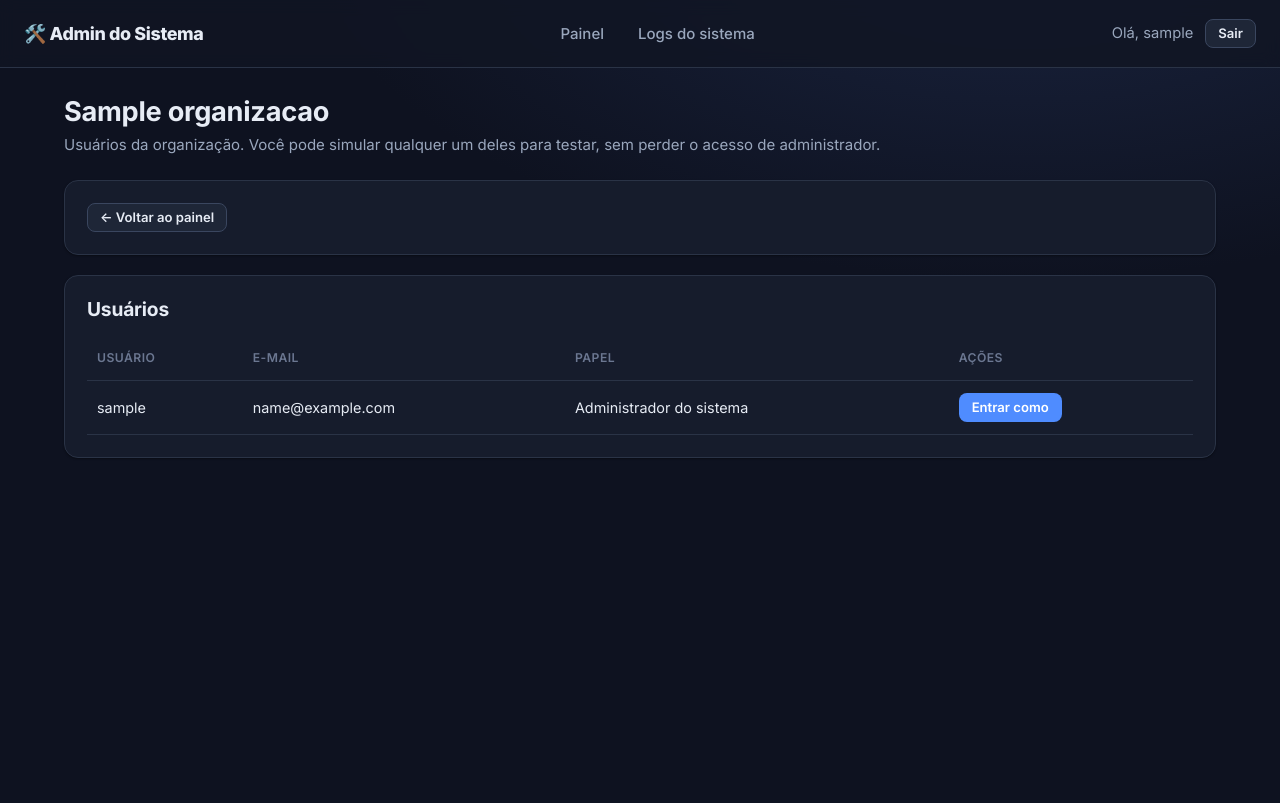
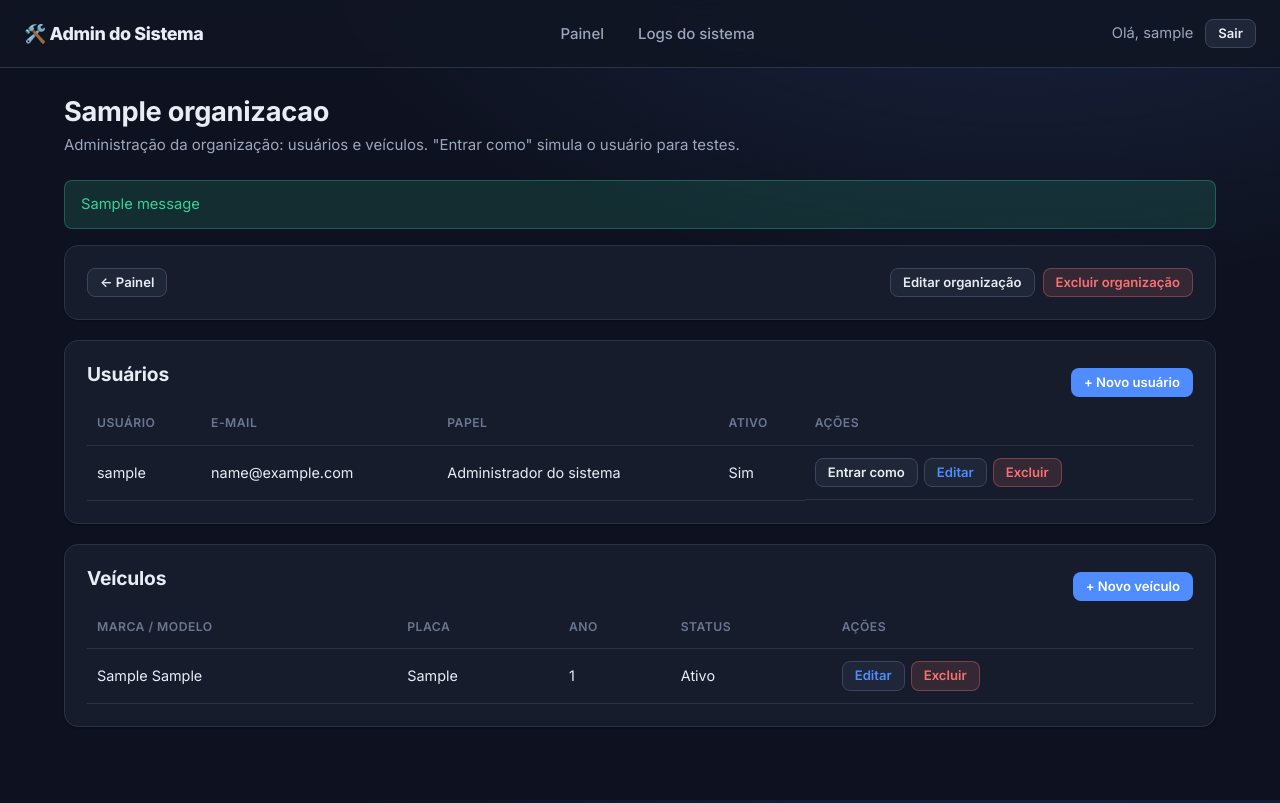
Before and after one commit to willCastilho/Frotas, a Django app: page /sistema/org/1/ in a window 1280 px wide. Before the commit the page ends 458 px from the top, so only its background shows below. Run offline with Django 5.2, Linux system fonts and the light colour scheme; a user stored in the database is signed in; tables that the repository leaves empty hold one stand-in row (values such as "Sample post"); one stand-in notice (Sample message) is shown.

Commit message:
Admin global: CRUD completo de organizacoes, usuarios e veiculos
O administrador do sistema passa a criar, editar e excluir diretamente pelo
painel (sem precisar impersonar):
- Organizacoes: nova, editar (nome, plano, assinatura) e excluir (cascata).
- Usuarios: criar em qualquer org (papel incl. admin), com link de convite;
  editar papel/estado (ativo) e excluir. Admin criado fica sem organizacao e
  vira superusuario.
- Veiculos: criar/editar/excluir em qualquer organizacao (reusa VeiculoForm).
- Hub de administracao por organizacao (usuarios + veiculos + acoes da org) e
  botao "Nova organizacao" no painel.
- Template unico de formulario do sistema; PapelAdminForm com estado ativo.
- 8 novos testes de CRUD do admin (95 no total, todos passando).
- Documentacao (RF-50) atualizada.

Co-Authored-By: Claude Opus 4.8 <noreply@anthropic.com>

```diff
--- a/contas/templates/contas/admin_organizacao.html
+++ b/contas/templates/contas/admin_organizacao.html
@@ -7,28 +7,60 @@
 <div class="container">
     <div class="header">
         <h1>{{ org.nome }}</h1>
-        <p>Usuários da organização. Você pode simular qualquer um deles para testar, sem perder o acesso de administrador.</p>
+        <p>Administração da organização: usuários e veículos. "Entrar como" simula o usuário para testes.</p>
+    </div>
+
+    {% if messages %}
+        {% for message in messages %}
+            <div class="alert alert-{{ message.tags }}">{{ message }}</div>
+        {% endfor %}
+    {% endif %}
+
+    {% if convite %}
+        <div class="painel-card convite-box">
+            <h2>🔗 Link de acesso para {{ convite.email }}</h2>
+            <p class="convite-hint">Envie este link ao usuário para ele definir a senha.</p>
+            <div class="convite-linha">
+                <input type="text" value="{{ convite.link }}" readonly onclick="this.select()">
+            </div>
+        </div>
+    {% endif %}
+
+    <div class="painel-card periodo-filtro">
+        <a href="{% url 'painel_admin' %}" class="btn btn-secondary btn-small">← Painel</a>
+        <div style="display:flex;gap:8px;">
+            <a href="{% url 'editar_organizacao' org.id %}" class="btn btn-small btn-secondary">Editar organização</a>
+            <form method="post" action="{% url 'excluir_organizacao' org.id %}" onsubmit="return confirm('Excluir a organização e TODOS os seus dados?')">
+                {% csrf_token %}
+                <button type="submit" class="btn btn-small btn-danger">Excluir organização</button>
+            </form>
+        </div>
     </div>
 
     <div class="painel-card">
-        <a href="{% url 'painel_admin' %}" class="btn btn-secondary btn-small">← Voltar ao painel</a>
-    </div>
-
-    <div class="painel-card">
-        <h2>Usuários</h2>
+        <div class="secao-header" style="display:flex;justify-content:space-between;align-items:center;">
+            <h2>Usuários</h2>
+            <a href="{% url 'novo_usuario_admin' org.id %}" class="btn btn-small btn-primary">+ Novo usuário</a>
+        </div>
         {% if perfis %}
             <table class="alertas-table">
-                <thead><tr><th>Usuário</th><th>E-mail</th><th>Papel</th><th>Ações</th></tr></thead>
+                <thead><tr><th>Usuário</th><th>E-mail</th><th>Papel</th><th>Ativo</th><th>Ações</th></tr></thead>
                 <tbody>
                     {% for p in perfis %}
                         <tr>
                             <td>{{ p.user.get_username }}</td>
                             <td>{{ p.user.email|default:"—" }}</td>
                             <td>{{ p.get_papel_display }}</td>
-                            <td>
+                            <td>{% if p.user.is_active %}Sim{% else %}<span class="variacao-red">Não</span>{% endif %}</td>
+                            <td style="display:flex;gap:6px;flex-wrap:wrap;">
                                 <form method="post" action="{% url 'impersonar' p.id %}" style="display:inline;">
                                     {% csrf_token %}
-                                    <button type="submit" class="btn btn-small btn-primary">Entrar como</button>
+                                    <button type="submit" class="btn btn-small btn-secondary">Entrar como</button>
+                                </form>
+                                <a href="{% url 'editar_usuario_admin' p.id %}" class="btn btn-small btn-secondary">Editar</a>
+                                <form method="post" action="{% url 'excluir_usuario_admin' p.id %}" style="display:inline;" onsubmit="return confirm('Excluir este usuário?')">
+                                    {% csrf_token %}
+                                    <button type="submit" class="btn btn-small btn-danger">Excluir</button>
                                 </form>
                             </td>
                         </tr>
@@ -39,5 +71,36 @@
             <p class="vazio">Esta organização não tem usuários.</p>
         {% endif %}
     </div>
+
+    <div class="painel-card">
+        <div class="secao-header" style="display:flex;justify-content:space-between;align-items:center;">
+            <h2>Veículos</h2>
+            <a href="{% url 'novo_veiculo_admin' org.id %}" class="btn btn-small btn-primary">+ Novo veículo</a>
+        </div>
+        {% if veiculos %}
+            <table class="alertas-table">
+                <thead><tr><th>Marca / Modelo</th><th>Placa</th><th>Ano</th><th>Status</th><th>Ações</th></tr></thead>
+                <tbody>
+                    {% for v in veiculos %}
+                        <tr>
+                            <td>{{ v.marca }} {{ v.modelo }}</td>
+                            <td>{{ v.placa|default:"—" }}</td>
+                            <td>{{ v.ano }}</td>
+                            <td>{{ v.get_status_display }}</td>
+                            <td style="display:flex;gap:6px;flex-wrap:wrap;">
+                                <a href="{% url 'editar_veiculo_admin' v.id %}" class="btn btn-small btn-secondary">Editar</a>
+                                <form method="post" action="{% url 'excluir_veiculo_admin' v.id %}" style="display:inline;" onsubmit="return confirm('Excluir este veículo?')">
+                                    {% csrf_token %}
+                                    <button type="submit" class="btn btn-small btn-danger">Excluir</button>
+                                </form>
+                            </td>
+                        </tr>
+                    {% endfor %}
+                </tbody>
+            </table>
+        {% else %}
+            <p class="vazio">Esta organização não tem veículos.</p>
+        {% endif %}
+    </div>
 </div>
 {% endblock content %}
--- a/contas/urls.py
+++ b/contas/urls.py
@@ -19,4 +19,15 @@ urlpatterns = [
     path('sistema/org/<int:org_id>/', views.admin_organizacao, name='admin_organizacao'),
     path('sistema/impersonar/<int:perfil_id>/', views.impersonar, name='impersonar'),
     path('sistema/sair-simulacao/', views.sair_impersonacao, name='sair_impersonacao'),
+
+    # CRUD do admin global
+    path('sistema/org/nova/', views.nova_organizacao, name='nova_organizacao_admin'),
+    path('sistema/org/<int:org_id>/editar/', views.editar_organizacao, name='editar_organizacao'),
+    path('sistema/org/<int:org_id>/excluir/', views.excluir_organizacao, name='excluir_organizacao'),
+    path('sistema/org/<int:org_id>/usuario/novo/', views.novo_usuario_admin, name='novo_usuario_admin'),
+    path('sistema/usuario/<int:perfil_id>/editar/', views.editar_usuario_admin, name='editar_usuario_admin'),
+    path('sistema/usuario/<int:perfil_id>/excluir/', views.excluir_usuario_admin, name='excluir_usuario_admin'),
+    path('sistema/org/<int:org_id>/veiculo/novo/', views.novo_veiculo_admin, name='novo_veiculo_admin'),
+    path('sistema/veiculo/<int:veiculo_id>/editar/', views.editar_veiculo_admin, name='editar_veiculo_admin'),
+    path('sistema/veiculo/<int:veiculo_id>/excluir/', views.excluir_veiculo_admin, name='excluir_veiculo_admin'),
 ]
--- a/contas/views.py
+++ b/contas/views.py
@@ -243,11 +243,16 @@ def painel_admin(request):
 @login_required
 @exige_admin_global
 def admin_organizacao(request, org_id):
-    """Usuarios de uma organizacao, para o admin escolher quem impersonar."""
+    """Hub de administracao de uma organizacao: usuarios e veiculos (CRUD),
+    alem de impersonar para testes."""
+    from carro.models import Veiculo
     org = get_object_or_404(Organizacao, id=org_id)
     perfis = PerfilUsuario.objects.filter(organizacao=org).select_related('user')
+    veiculos = Veiculo.objects.filter(organizacao=org)
+    convite = request.session.pop('convite', None)
     return render(request, 'contas/admin_organizacao.html',
-                  {'org': org, 'perfis': perfis})
+                  {'org': org, 'perfis': perfis, 'veiculos': veiculos,
+                   'convite': convite})
 
 
 @login_required
@@ -315,3 +320,183 @@ def logs_sistema(request):
         'escopo': 'Todo o sistema',
         'do_sistema': True,
     })
+
+
+# ---- CRUD de organizacoes (admin global) ----
+
+@login_required
+@exige_admin_global
+def nova_organizacao(request):
+    from contas.forms import OrganizacaoAdminForm
+    form = OrganizacaoAdminForm(request.POST or None)
+    if request.method == 'POST' and form.is_valid():
+        org = form.save(commit=False)
+        if org.plano is None:
+            org.plano = _plano_padrao()
+        org.save()
+        messages.success(request, 'Organização criada.')
+        return redirect('admin_organizacao', org_id=org.id)
+    return render(request, 'contas/sistema_form.html',
+                  {'form': form, 'titulo': 'Nova organização',
+                   'voltar': reverse('painel_admin')})
+
+
+@login_required
+@exige_admin_global
+def editar_organizacao(request, org_id):
+    from contas.forms import OrganizacaoAdminForm
+    org = get_object_or_404(Organizacao, id=org_id)
+    form = OrganizacaoAdminForm(request.POST or None, instance=org)
+    if request.method == 'POST' and form.is_valid():
+        form.save()
+        messages.success(request, 'Organização atualizada.')
+        return redirect('admin_organizacao', org_id=org.id)
+    return render(request, 'contas/sistema_form.html',
+                  {'form': form, 'titulo': f'Editar {org.nome}',
+                   'voltar': reverse('admin_organizacao', args=[org.id])})
+
+
+@login_required
+@exige_admin_global
+@require_POST
+def excluir_organizacao(request, org_id):
+    org = get_object_or_404(Organizacao, id=org_id)
+    org.delete()  # cascata remove veiculos, motoristas e perfis da org
+    messages.success(request, 'Organização excluída.')
+    return redirect('painel_admin')
+
+
+# ---- CRUD de usuarios (admin global) ----
+
+@login_required
+@exige_admin_global
+def novo_usuario_admin(request, org_id):
+    org = get_object_or_404(Organizacao, id=org_id)
+    form = ConvidarUsuarioForm(request.POST or None, organizacao=org,
+                               incluir_admin=True)
+    if request.method == 'POST' and form.is_valid():
+        papel = form.cleaned_data['papel']
+        with transaction.atomic():
+            novo = User.objects.create_user(
+                username=form.cleaned_data['username'],
+                email=form.cleaned_data['email'])
+            novo.set_unusable_password()
+            if papel == PerfilUsuario.PAPEL_ADMIN:
+                novo.is_staff = novo.is_superuser = True
+            novo.save()
+            PerfilUsuario.objects.create(
+                user=novo,
+                organizacao=None if papel == PerfilUsuario.PAPEL_ADMIN else org,
+                papel=papel)
+            motorista = form.cleaned_data.get('motorista')
+            if motorista is not None:
+                motorista.user = novo
+                motorista.save(update_fields=['user'])
+        link = link_definir_senha(request, novo)
+        enviar_convite(novo, link)
+        request.session['convite'] = {
+            'email': novo.email, 'link': link, 'smtp': _smtp_configurado()}
+        messages.success(request, 'Usuário criado. O link para definir senha está abaixo.')
+        return redirect('admin_organizacao', org_id=org.id)
+    return render(request, 'contas/sistema_form.html',
+                  {'form': form, 'titulo': f'Novo usuário · {org.nome}',
+                   'voltar': reverse('admin_organizacao', args=[org.id])})
+
+
+@login_required
+@exige_admin_global
+def editar_usuario_admin(request, perfil_id):
+    from contas.forms import PapelAdminForm
+    perfil = get_object_or_404(
+        PerfilUsuario.objects.select_related('user', 'organizacao'), id=perfil_id)
+    if request.method == 'POST':
+        form = PapelAdminForm(request.POST)
+        if form.is_valid():
+            novo_papel = form.cleaned_data['papel']
+            if (novo_papel == PerfilUsuario.PAPEL_OPERADOR
+                    and not hasattr(perfil.user, 'motorista')):
+                messages.error(request, 'Operador precisa estar vinculado a um motorista.')
+                destino = perfil.organizacao_id
+                return (redirect('admin_organizacao', org_id=destino)
+                        if destino else redirect('painel_admin'))
+            perfil.papel = novo_papel
+            if novo_papel == PerfilUsuario.PAPEL_ADMIN:
+                perfil.organizacao = None
+            perfil.save()
+            perfil.user.is_active = form.cleaned_data['ativo']
+            perfil.user.save(update_fields=['is_active'])
+            messages.success(request, 'Usuário atualizado.')
+            destino = perfil.organizacao_id
+            return (redirect('admin_organizacao', org_id=destino)
+                    if destino else redirect('painel_admin'))
+    form = PapelAdminForm(initial={'papel': perfil.papel,
+                                   'ativo': perfil.user.is_active})
+    voltar = (reverse('admin_organizacao', args=[perfil.organizacao_id])
+              if perfil.organizacao_id else reverse('painel_admin'))
+    return render(request, 'contas/sistema_form.html',
+                  {'form': form, 'titulo': f'Editar {perfil.user.get_username()}',
+                   'voltar': voltar})
+
+
+@login_required
+@exige_admin_global
+@require_POST
+def excluir_usuario_admin(request, perfil_id):
+    perfil = get_object_or_404(PerfilUsuario, id=perfil_id)
+    if perfil.user_id == request.user.id:
+        messages.error(request, 'Você não pode excluir a si mesmo.')
+        return redirect('painel_admin')
+    org_id = perfil.organizacao_id
+    perfil.user.delete()  # cascata remove o perfil
+    messages.success(request, 'Usuário excluído.')
+    return redirect('admin_organizacao', org_id=org_id) if org_id else redirect('painel_admin')
+
+
+# ---- CRUD de veiculos (admin global) ----
+
+@login_required
+@exige_admin_global
+def novo_veiculo_admin(request, org_id):
+    from carro.forms import VeiculoForm
+    org = get_object_or_404(Organizacao, id=org_id)
+    form = VeiculoForm(request.POST or None, request.FILES or None, organizacao=org)
+    if request.method == 'POST' and form.is_valid():
+        veiculo = form.save(commit=False)
+        veiculo.organizacao = org
+        veiculo.save()
+        messages.success(request, 'Veículo criado.')
+        return redirect('admin_organizacao', org_id=org.id)
+    return render(request, 'contas/sistema_form.html',
+                  {'form': form, 'titulo': f'Novo veículo · {org.nome}',
+                   'voltar': reverse('admin_organizacao', args=[org.id]),
+                   'multipart': True})
+
+
+@login_required
+@exige_admin_global
+def editar_veiculo_admin(request, veiculo_id):
+    from carro.forms import VeiculoForm
+    from carro.models import Veiculo
+    veiculo = get_object_or_404(Veiculo, id=veiculo_id)
+    form = VeiculoForm(request.POST or None, request.FILES or None,
+                       instance=veiculo, organizacao=veiculo.organizacao)
+    if request.method == 'POST' and form.is_valid():
+        form.save()
+        messages.success(request, 'Veículo atualizado.')
+        return redirect('admin_organizacao', org_id=veiculo.organizacao_id)
+    return render(request, 'contas/sistema_form.html',
+                  {'form': form, 'titulo': f'Editar {veiculo}',
+                   'voltar': reverse('admin_organizacao', args=[veiculo.organizacao_id]),
+                   'multipart': True})
+
+
+@login_required
+@exige_admin_global
+@require_POST
+def excluir_veiculo_admin(request, veiculo_id):
+    from carro.models import Veiculo
+    veiculo = get_object_or_404(Veiculo, id=veiculo_id)
+    org_id = veiculo.organizacao_id
+    veiculo.delete()
+    messages.success(request, 'Veículo excluído.')
+    return redirect('admin_organizacao', org_id=org_id)
```
Also changed, not shown: carro/tests.py (+87 -0 lines), contas/forms.py (+20 -1 lines), contas/templates/contas/painel_admin.html (+5 -2 lines), contas/templates/contas/sistema_form.html (added, +38 -0 lines), docs/DOCUMENTACAO.md (+4 -3 lines).
